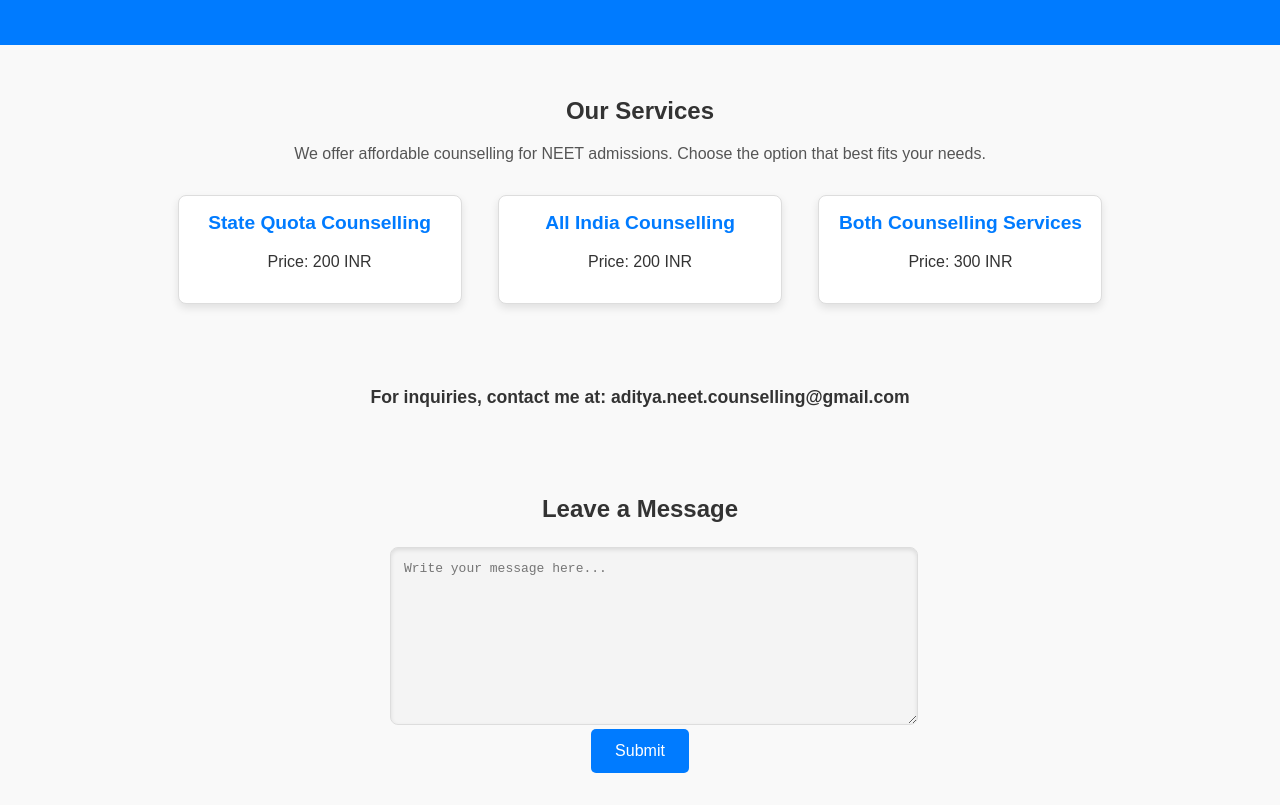
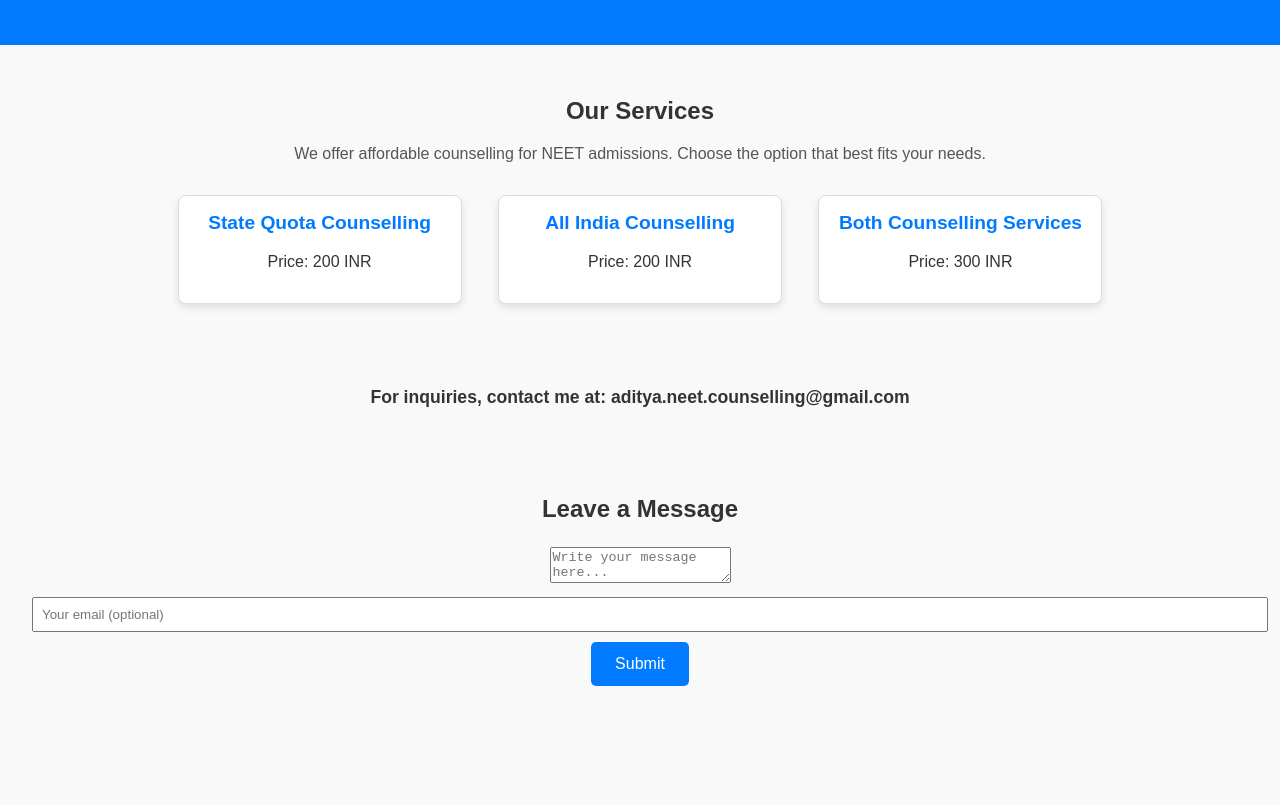
Before and after one commit to Aditya-Verma-neet-admission-counsellor/Aditya-neet-admission-counselling.github.io, a plain HTML site: page index.html in a window 1280 px wide. Shown: the part 106-911 px from the top of the page. After the commit the page ends 824 px from the top, so only its background shows below. Drawn offline with Linux system fonts and the light colour scheme.

Commit message:
Update index.html

```diff
--- a/index.html
+++ b/index.html
@@ -39,8 +39,10 @@
 
 <section class="message-form">
     <h2>Leave a Message</h2>
-    <form id="messageForm">
-        <textarea id="messageText" placeholder="Write your message here..." required></textarea><br>
+    <form action="https://formspree.io/f/mwpkqbpq" method="POST">
+        <textarea name="message" placeholder="Write your message here..." required></textarea><br>
+        <input type="email" name="_replyto" placeholder="Your email (optional)" style="width:100%;padding:8px;margin:10px 0;" />
+        <input type="hidden" name="_next" value="thankyou.html" />
         <button type="submit">Submit</button>
     </form>
 </section>
```
